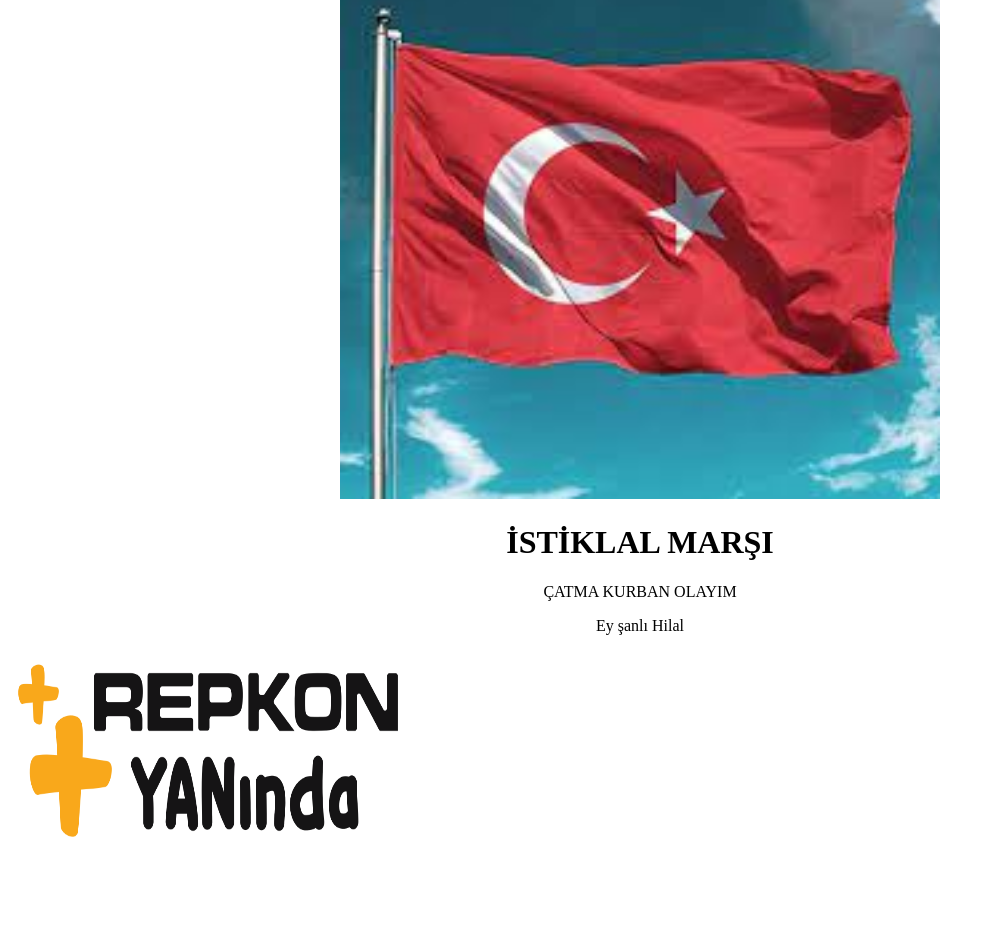
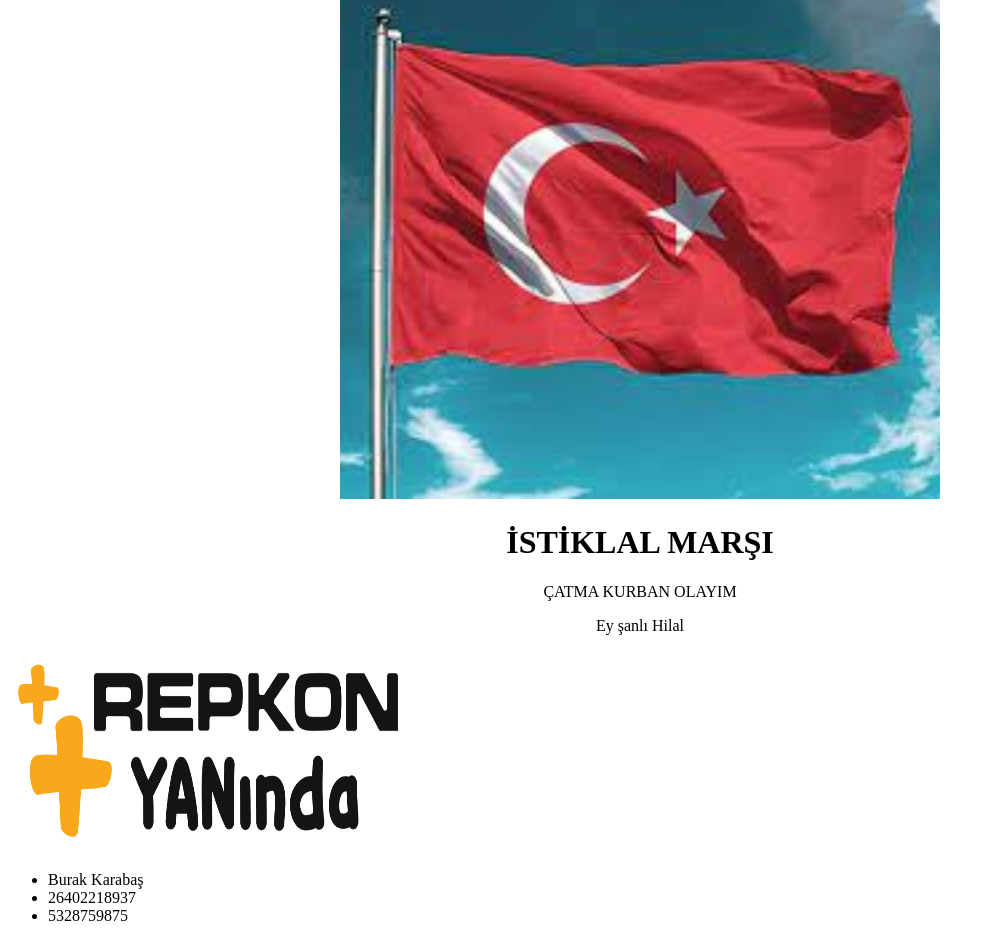
Before and after one commit to KarabasBurak/HTML-DERSLER-, a plain HTML site: page index.html in a window 1280 px wide. Shown: the part 229-1170 px from the top of the page, without its empty margins (0-985 px from the left). Before the commit the page ends 1092 px from the top, so only its background shows below. Drawn offline with Linux system fonts and the light colour scheme.

Commit message:
Practice Update

```diff
--- a/index.html
+++ b/index.html
@@ -31,6 +31,7 @@
         7- img : resim
         8- center : resmi veya yazıyı ortalamak için kullanılır
         9- a elemeti: Link vermek için kullanılır.
+        10- ol (ordinary list), ul(unordinary list)
     -->
 
 <body>
@@ -49,6 +50,8 @@
 
         </strong>
     </p>
+
+
     <center>
         <img src="/Images/turkbayragi.jpg" alt="Türk Bayraği Bulunamadi" width="600" height="600" />
         <br>
@@ -58,11 +61,18 @@
     </center>
 
     <!--
-REPKONYanında için <a href="https://www.repkonyaninda.com.tr/" target="_blank">tıklayınız</a>
-    -->
+    REPKONYanında için <a href="https://www.repkonyaninda.com.tr/" target="_blank">tıklayınız</a>
+        -->
     <a href="https://www.repkonyaninda.com.tr" target="_blank">
         <img src="/Images/RepkonYanında_Logo.png" alt="İkon Bulunamadı" width="400" height="200">
     </a>
+
+    <ul>
+        <li>Burak Karabaş</li>
+        <li>26402218937</li>
+        <li>5328759875</li>
+    </ul>
+
 
 
 
```
